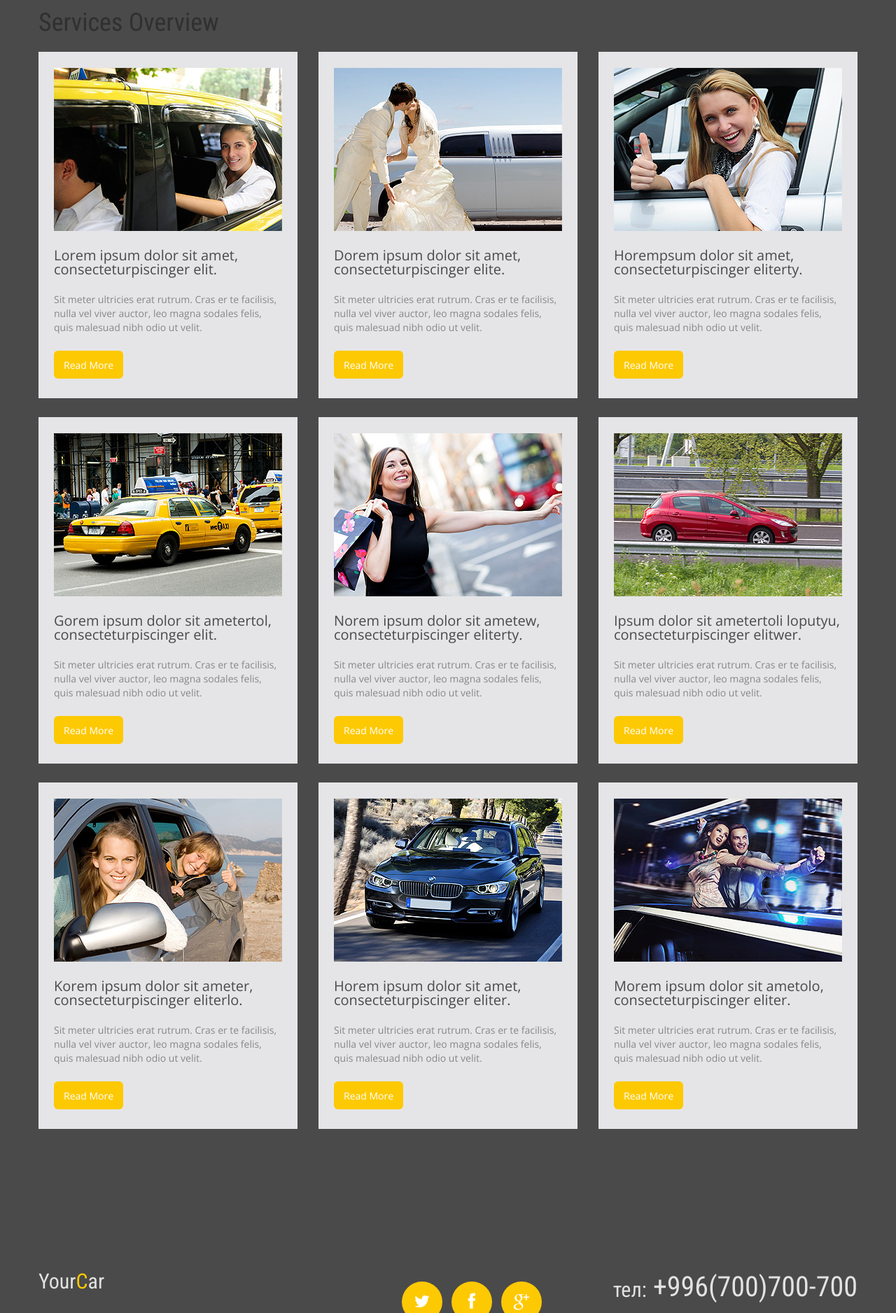
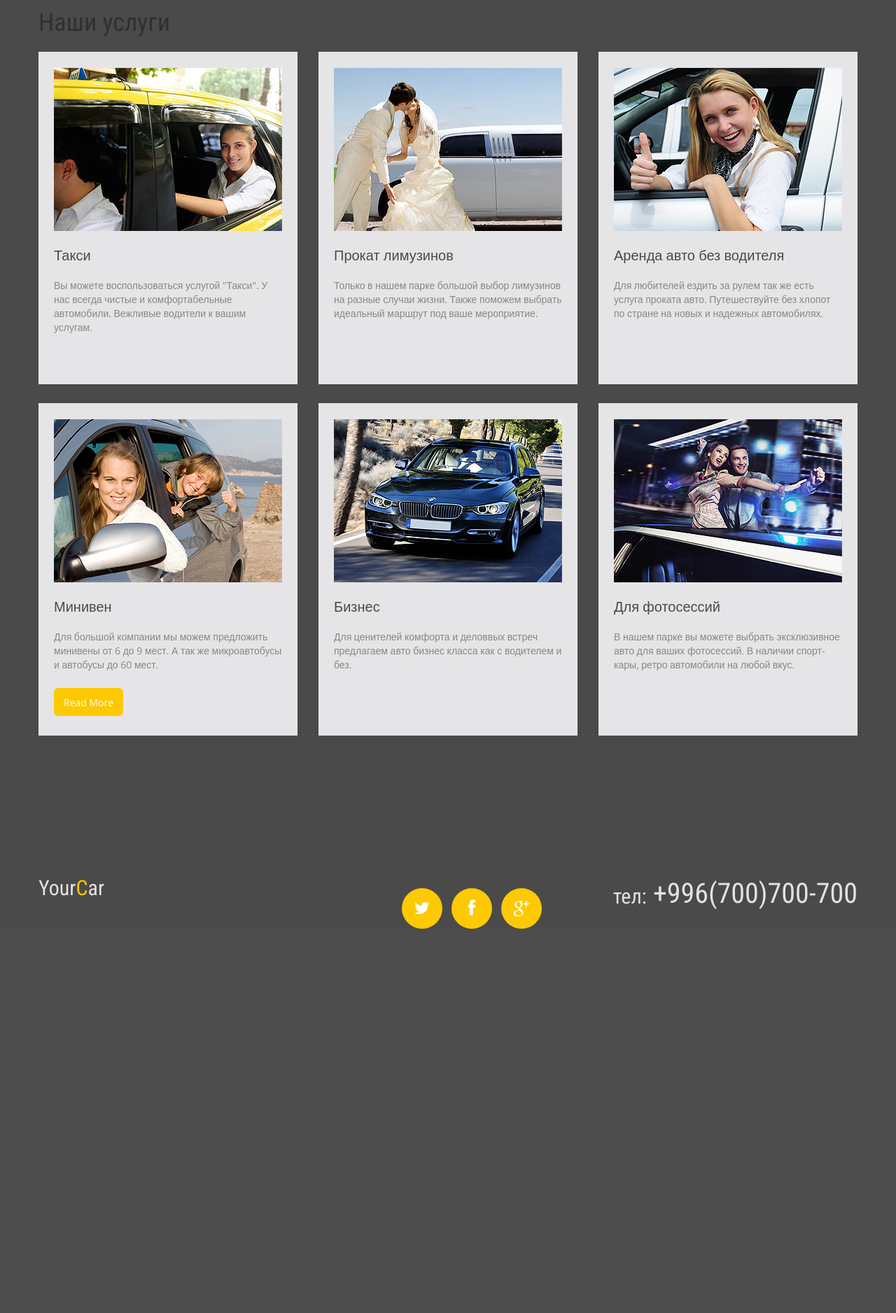
Before and after one commit to AibekYrysbekov/RentCar, a Django app: page /services/ in a window 1280 px wide. Shown: the part 61-1937 px from the top of the page at 70% size. After the commit the page ends 1388 px from the top, so only its background shows below. Run offline with Django 4.2, Linux system fonts and the light colour scheme; some web fonts are replaced.

Commit message:
services

```diff
--- a/main/templates/main/index-2.html
+++ b/main/templates/main/index-2.html
@@ -6,7 +6,7 @@
 			<div class="content"><div class="ic">More Website Templates @ TemplateMonster.com - April 07, 2014!</div>
 				<div class="container_12">
 					<div class="grid_12">
-						<h3>Economy</h3>
+						<h3>Эконом</h3>
 					</div>
 					<div class="clear"></div>
 					<div class="gallery">
@@ -15,7 +15,7 @@
 						<div class="grid_4"><a href="{% static 'main/images/big3.jpg' %}" class="gal"><img src="{% static 'main/images/page3_img3.jpg' %}" alt=""></a></div>
 					</div>
 					<div class="grid_12">
-						<h3>Standard</h3>
+						<h3>Стандарт</h3>
 					</div>
 					<div class="clear"></div>
 					<div class="gallery">
@@ -24,7 +24,7 @@
 						<div class="grid_4"><a href="{% static 'main/images/big6.jpg' %}" class="gal"><img src="{% static 'main/images/page3_img6.jpg' %}" alt=""></a></div>
 					</div>
 					<div class="grid_12">
-						<h3>Lux</h3>
+						<h3>Люкс</h3>
 					</div>
 					<div class="clear"></div>
 					<div class="gallery">
--- a/main/templates/main/index-3.html
+++ b/main/templates/main/index-3.html
@@ -4,18 +4,18 @@
 			<div class="content"><div class="ic">More Website Templates @ TemplateMonster.com - April 07, 2014!</div>
 				<div class="container_12">
 					<div class="grid_12">
-						<h3>Services Overview</h3>
+						<h3>Наши услуги</h3>
 					</div>
 					<div class="grid_4">
 						<div class="box">
 							<div class="maxheight">
 								<img src="{% static 'main/images/page4_img1.jpg' %}" alt="">
 								<div class="text1 color2">
-									<a href="#">Lorem ipsum dolor sit amet, consecteturpiscinger elit.</a>
+									<a href="#">Такси</a>
 								</div>
-								Sit meter ultricies erat rutrum. Cras er te facilisis, nulla vel viver auctor, leo magna sodales felis, quis malesuad nibh odio ut velit.
+								Вы можете воспользоваться услугой "Такси". У нас всегда чистые и комфортабельные автомобили. Вежливые водители к вашим услугам.
 								<br>
-								<a href="#" class="btn">Read More</a>
+<!--								<a href="#" class="btn">Read More</a>-->
 							</div>
 						</div>
 					</div>
@@ -24,11 +24,11 @@
 							<div class="maxheight">
 								<img src="{% static 'main/images/page4_img2.jpg' %}" alt="">
 								<div class="text1 color2">
-									<a href="#">Dorem ipsum dolor sit amet, consecteturpiscinger elite. </a>
+									<a href="#">Прокат лимузинов </a>
 								</div>
-								Sit meter ultricies erat rutrum. Cras er te facilisis, nulla vel viver auctor, leo magna sodales felis, quis malesuad nibh odio ut velit.
+								Только в нашем парке большой выбор лимузинов на разные случаи жизни. Также поможем выбрать идеальный маршрут под ваше мероприятие.
 								<br>
-								<a href="#" class="btn">Read More</a>
+<!--								<a href="#" class="btn">Read More</a>-->
 							</div>
 						</div>
 					</div>
@@ -37,50 +37,11 @@
 							<div class="maxheight">
 								<img src="{% static 'main/images/page4_img3.jpg' %}" alt="">
 								<div class="text1 color2">
-									<a href="#">Horempsum dolor sit amet, consecteturpiscinger eliterty. </a>
+									<a href="#">Аренда авто без водителя </a>
 								</div>
-								Sit meter ultricies erat rutrum. Cras er te facilisis, nulla vel viver auctor, leo magna sodales felis, quis malesuad nibh odio ut velit.
+								Для любителей ездить за рулем так же есть услуга проката авто. Путешествуйте без хлопот по стране на новых и надежных автомобилях.
 								<br>
-								<a href="#" class="btn">Read More</a>
-							</div>
-						</div>
-					</div>
-					<div class="grid_4">
-						<div class="box">
-							<div class="maxheight">
-								<img src="{% static 'main/images/page4_img4.jpg' %}" alt="">
-								<div class="text1 color2">
-									<a href="#">Gorem ipsum dolor sit ametertol, consecteturpiscinger elit. </a>
-								</div>
-								Sit meter ultricies erat rutrum. Cras er te facilisis, nulla vel viver auctor, leo magna sodales felis, quis malesuad nibh odio ut velit.
-								<br>
-								<a href="#" class="btn">Read More</a>
-							</div>
-						</div>
-					</div>
-					<div class="grid_4">
-						<div class="box">
-							<div class="maxheight">
-								<img src="{% static 'main/images/page4_img5.jpg' %}" alt="">
-								<div class="text1 color2">
-									<a href="#">Norem ipsum dolor sit ametew, consecteturpiscinger eliterty. </a>
-								</div>
-								Sit meter ultricies erat rutrum. Cras er te facilisis, nulla vel viver auctor, leo magna sodales felis, quis malesuad nibh odio ut velit.
-								<br>
-								<a href="#" class="btn">Read More</a>
-							</div>
-						</div>
-					</div>
-					<div class="grid_4">
-						<div class="box">
-							<div class="maxheight">
-								<img src="{% static 'main/images/page4_img6.jpg' %}" alt="">
-								<div class="text1 color2">
-									<a href="#">Ipsum dolor sit ametertoli loputyu, consecteturpiscinger elitwer. </a>
-								</div>
-								Sit meter ultricies erat rutrum. Cras er te facilisis, nulla vel viver auctor, leo magna sodales felis, quis malesuad nibh odio ut velit.
-								<br>
-								<a href="#" class="btn">Read More</a>
+<!--								<a href="#" class="btn">Read More</a>-->
 							</div>
 						</div>
 					</div>
@@ -89,9 +50,9 @@
 							<div class="maxheight">
 								<img src="{% static 'main/images/page4_img7.jpg' %}" alt="">
 								<div class="text1 color2">
-									<a href="#">Korem ipsum dolor sit ameter, consecteturpiscinger eliterlo. </a>
+									<a href="#">Минивен </a>
 								</div>
-								Sit meter ultricies erat rutrum. Cras er te facilisis, nulla vel viver auctor, leo magna sodales felis, quis malesuad nibh odio ut velit.
+								Для большой компании мы можем предложить минивены от 6 до 9 мест. А так же микроавтобусы и автобусы до 60 мест.
 								<br>
 								<a href="#" class="btn">Read More</a>
 							</div>
@@ -102,11 +63,10 @@
 							<div class="maxheight">
 								<img src="{% static 'main/images/page4_img8.jpg' %}" alt="">
 								<div class="text1 color2">
-									<a href="#">Horem ipsum dolor sit amet, consecteturpiscinger eliter. </a>
+									<a href="#">Бизнес</a>
 								</div>
-								Sit meter ultricies erat rutrum. Cras er te facilisis, nulla vel viver auctor, leo magna sodales felis, quis malesuad nibh odio ut velit.
+								Для ценителей комфорта и деловвых встреч предлагаем авто бизнес класса как с водителем и без.
 								<br>
-								<a href="#" class="btn">Read More</a>
 							</div>
 						</div>
 					</div>
@@ -115,11 +75,11 @@
 							<div class="maxheight">
 								<img src="{% static 'main/images/page4_img9.jpg' %}" alt="">
 								<div class="text1 color2">
-									<a href="#">Morem ipsum dolor sit ametolo, consecteturpiscinger eliter. </a>
+									<a href="#">Для фотосессий </a>
 								</div>
-								Sit meter ultricies erat rutrum. Cras er te facilisis, nulla vel viver auctor, leo magna sodales felis, quis malesuad nibh odio ut velit.
+								В нашем парке вы можете выбрать эксклюзивное авто для ваших фотосессий. В наличии спорт-кары, ретро автомобили на любой вкус.
 								<br>
-								<a href="#" class="btn">Read More</a>
+<!--								<a href="#" class="btn">Read More</a>-->
 							</div>
 						</div>
 					</div>
--- a/main/templates/main/index-4.html
+++ b/main/templates/main/index-4.html
@@ -20,8 +20,7 @@
 							<p>Служба поддержки: +996(700)700-700 круглосуточно
 								<br>Офис: +996(700)700-701  c 09:00 до 18:00
 								<br>Автопарк +996(700)700-702   c 09:00 до 21:00</p>
-							<p>Use <span class="color1"><a href="http://www.templatetuning.com/" rel="nofollow">Template Tuning</a></span> services if you need any help in customization of your freebie.</p>
-						</div>
+							</div>
 					</div>
 					<div class="grid_6 prefix_1">
 						<h3>Contact Form</h3>
```
